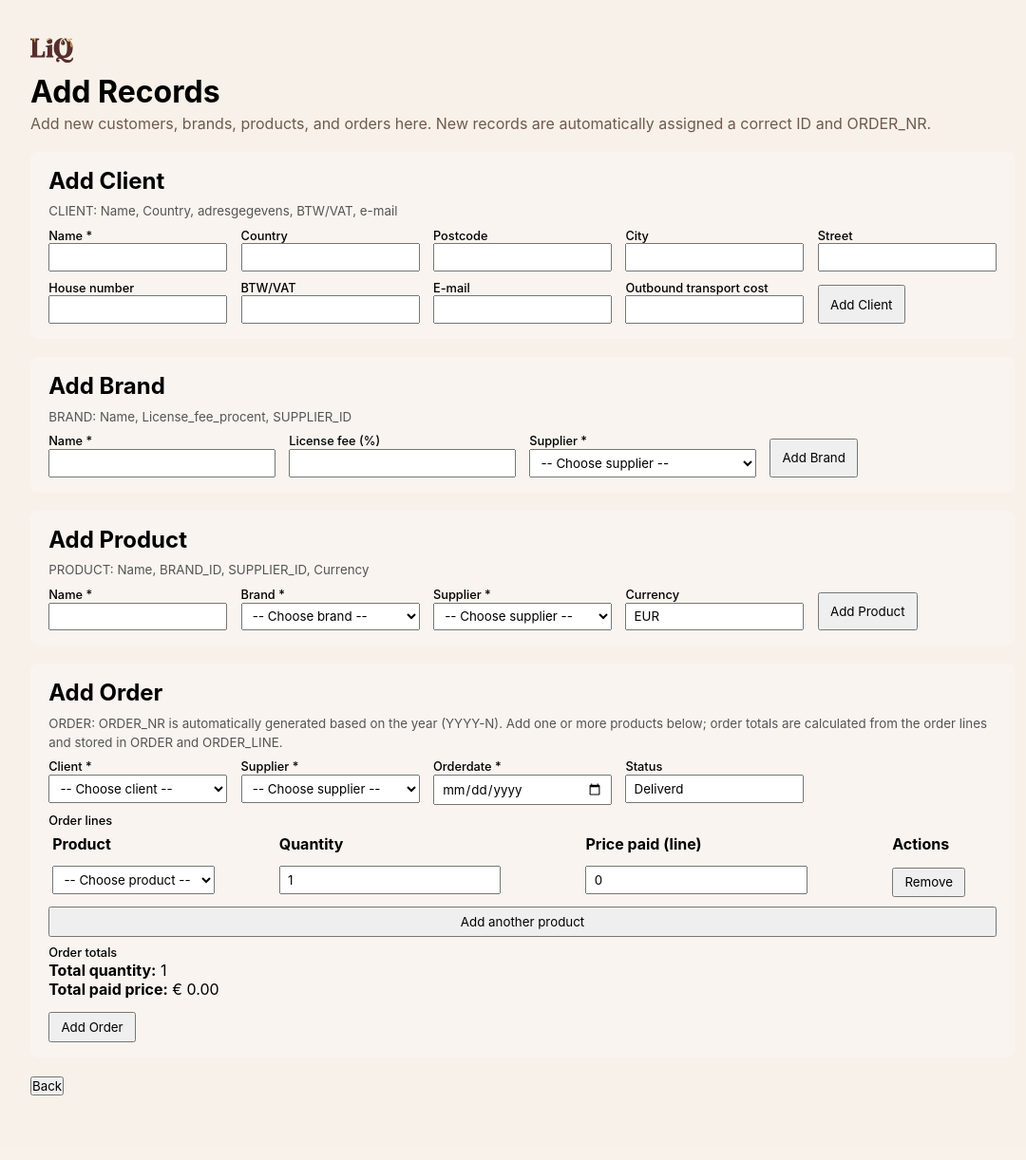
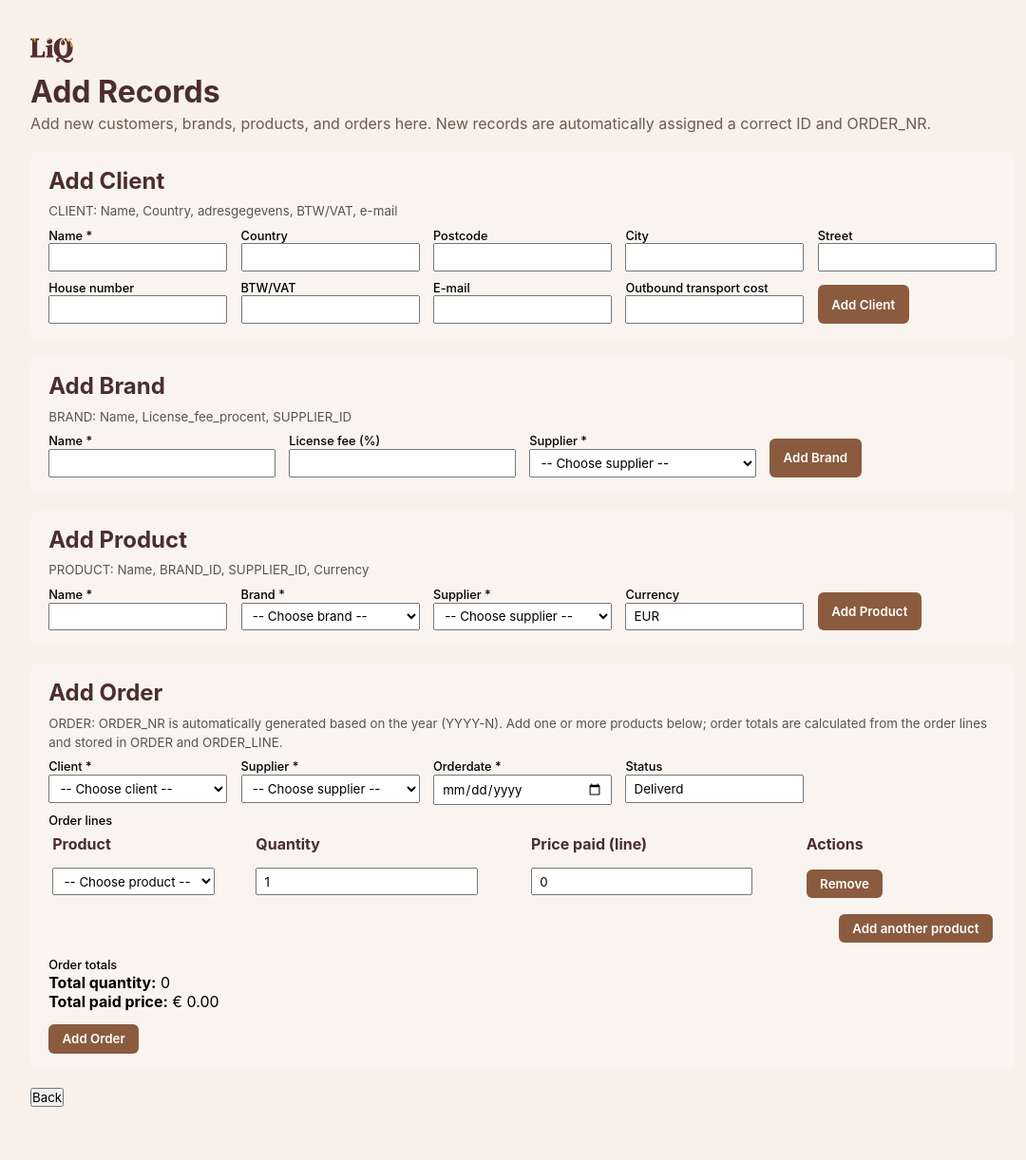
Before and after one commit to A-D-DBS-application/web-application-2025-group-22, a Flask app: page /add-records in a window 1280 px wide. Shown: the whole page at 95% size, without its empty margins (90-1170 px from the left). Before the commit the page ends 1154 px from the top, so only its background shows below. Run offline with Flask 3, Linux system fonts and the light colour scheme; data that the repository does not hold is empty.

Commit message:
extra knoppen + layout in add_records

```diff
--- a/app/templates/add_records.html
+++ b/app/templates/add_records.html
@@ -14,6 +14,7 @@
 
         .home-container h1 {
             margin-bottom: 0.3rem;
+            color: #4b2e2b;
         }
 
         .home-container .subtitle {
@@ -30,6 +31,7 @@
         }
         .section h2 {
             margin-bottom: 0.4rem;
+            color: #4b2e2b;
         }
         .section small {
             color: #555;
@@ -47,7 +49,6 @@
         }
         form.record-form button {
             margin-top: 0.3rem;
-            padding: 0.35rem 0.7rem;
             justify-self: flex-start;
         }
         .field-label {
@@ -62,6 +63,70 @@
 
         .logo {
             margin-bottom: 0.4rem;
+        }
+
+        .primary-btn {
+            background: #8b5b3f;
+            color: #fff;
+            border: none;
+            padding: 0.45rem 0.9rem;
+            border-radius: 6px;
+            font-weight: 600;
+            cursor: pointer;
+            transition: background 0.2s ease;
+        }
+
+        .primary-btn:hover,
+        .primary-btn:focus-visible {
+            background: #744a33;
+        }
+
+        .ghost-btn {
+            background: #f1e6db;
+            color: #4b2e2b;
+            border: 1px solid #cbb6a4;
+            padding: 0.35rem 0.75rem;
+            border-radius: 6px;
+            font-weight: 600;
+            cursor: pointer;
+            transition: background 0.2s ease, border-color 0.2s ease;
+        }
+
+        .ghost-btn:hover,
+        .ghost-btn:focus-visible {
+            background: #e4d3c4;
+            border-color: #b89e88;
+        }
+
+        #orderLinesTable {
+            width: 100%;
+            border-collapse: collapse;
+        }
+
+        #orderLinesTable th {
+            color: #4b2e2b;
+        }
+
+        #orderLinesTable th,
+        #orderLinesTable td {
+            padding: 6px 4px;
+        }
+
+        .order-line-row .remove-line {
+            margin-top: 0;
+        }
+
+        .add-line-row {
+            text-align: right;
+        }
+
+        .add-line-button {
+            padding: 0.35rem 0.75rem;
+        }
+
+        .back-link {
+            display: inline-flex;
+            margin-top: 0.8rem;
         }
     </style>
 </head>
@@ -127,7 +192,7 @@
                 <input type="number" step="0.01" name="outbound_transport_cost">
             </div>
 
-            <button type="submit">Add Client</button>
+            <button type="submit" class="primary-btn">Add Client</button>
         </form>
     </div>
 
@@ -157,7 +222,7 @@
                 </select>
             </div>
 
-            <button type="submit">Add Brand</button>
+            <button type="submit" class="primary-btn">Add Brand</button>
         </form>
     </div>
 
@@ -196,8 +261,7 @@
                 <label class="field-label">Currency</label>
                 <input type="text" name="currency" value="EUR">
             </div>
-
-            <button type="submit">Add Product</button>
+            <button type="submit" class="primary-btn">Add Product</button>
         </form>
     </div>
 
@@ -242,18 +306,18 @@
             <div class="field-group" style="grid-column: 1 / -1;">
                 <label class="field-label">Order lines</label>
                 <div style="overflow-x: auto;">
-                    <table id="orderLinesTable" style="width: 100%; border-collapse: collapse;">
+                    <table id="orderLinesTable"
                         <thead>
                             <tr style="text-align: left;">
-                                <th style="padding: 6px 4px;">Product</th>
-                                <th style="padding: 6px 4px;">Quantity</th>
-                                <th style="padding: 6px 4px;">Price paid (line)</th>
-                                <th style="padding: 6px 4px;">Actions</th>
+                                <th>Product</th>
+                                <th>Quantity</th>
+                                <th>Price paid (line)</th>
+                                <th>Actions</th>
                             </tr>
                         </thead>
                         <tbody>
                             <tr class="order-line-row">
-                                <td style="padding: 4px;">
+                                <td>
                                     <select name="product_id[]" class="product-select" required>
                                         <option value="">-- Choose product --</option>
                                         {% for p in products %}
@@ -261,20 +325,27 @@
                                         {% endfor %}
                                     </select>
                                 </td>
-                                <td style="padding: 4px;">
+                                <td>
                                     <input type="number" name="quantity[]" class="qty-input" min="1" value="1" required>
                                 </td>
-                                <td style="padding: 4px;">
+                                <td>
                                     <input type="number" name="price_paid[]" class="price-input" min="0" step="0.01" value="0" required>
                                 </td>
-                                <td style="padding: 4px;">
-                                    <button type="button" class="remove-line">Remove</button>
+                                <td>
+                                    <button type="button" class="primary-btn">Remove</button>
                                 </td>
                             </tr>
                         </tbody>
+                                                <tfoot>
+                            <tr class="add-line-row">
+                                <td colspan="3"></td>
+                                <td>
+                                    <button type="button" id="addLineButton" class="primary-btn">Add another product</button>
+                                </td>
+                            </tr>
+                        </tfoot>
                     </table>
                 </div>
-                <button type="button" id="addLineButton" style="margin-top: 0.4rem;">Add another product</button>
             </div>
 
             <div class="field-group" style="grid-column: 1 / -1;">
@@ -284,12 +355,11 @@
                     <strong>Total paid price:</strong> € <span id="totalPaid">0.00</span>
                 </div>
             </div>
-
-            <button type="submit">Add Order</button>
+            <button type="submit" class="primary-btn">Add Order</button>
         </form>
     </div>
 
-    <a href="{{ url_for('main.home_page') }}"><button>Back</button></a>
+    <button class="back-button" onclick="window.location.href='/home'">Back</button>
 </div>
 
 <script>
```
